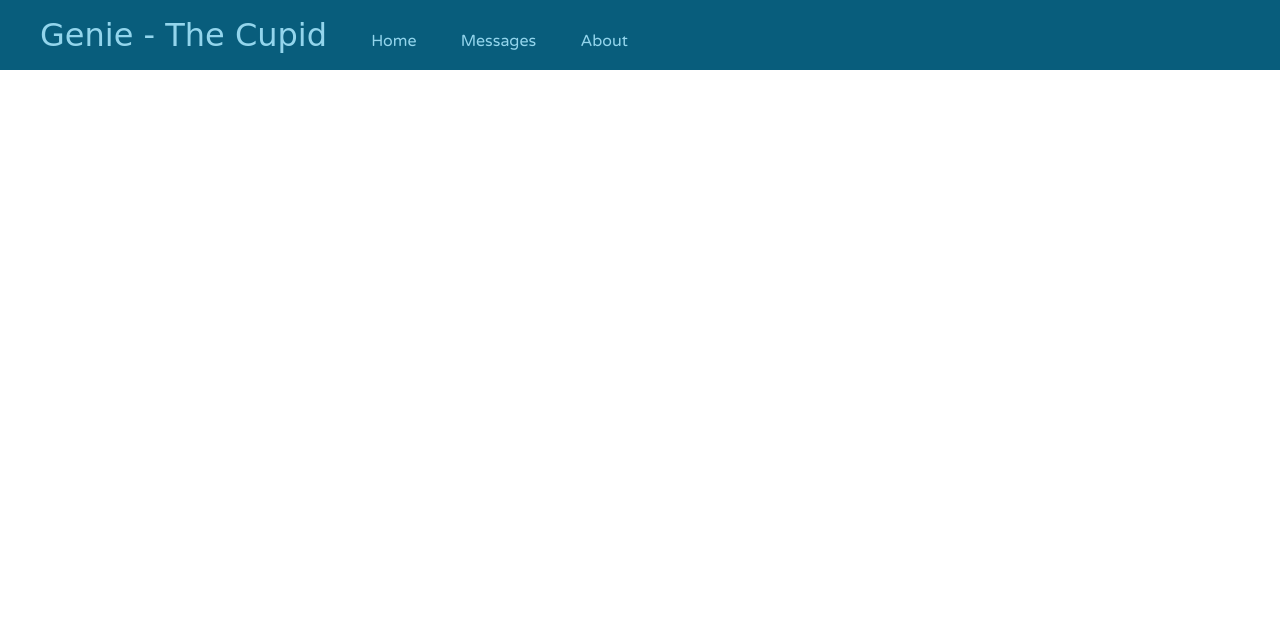
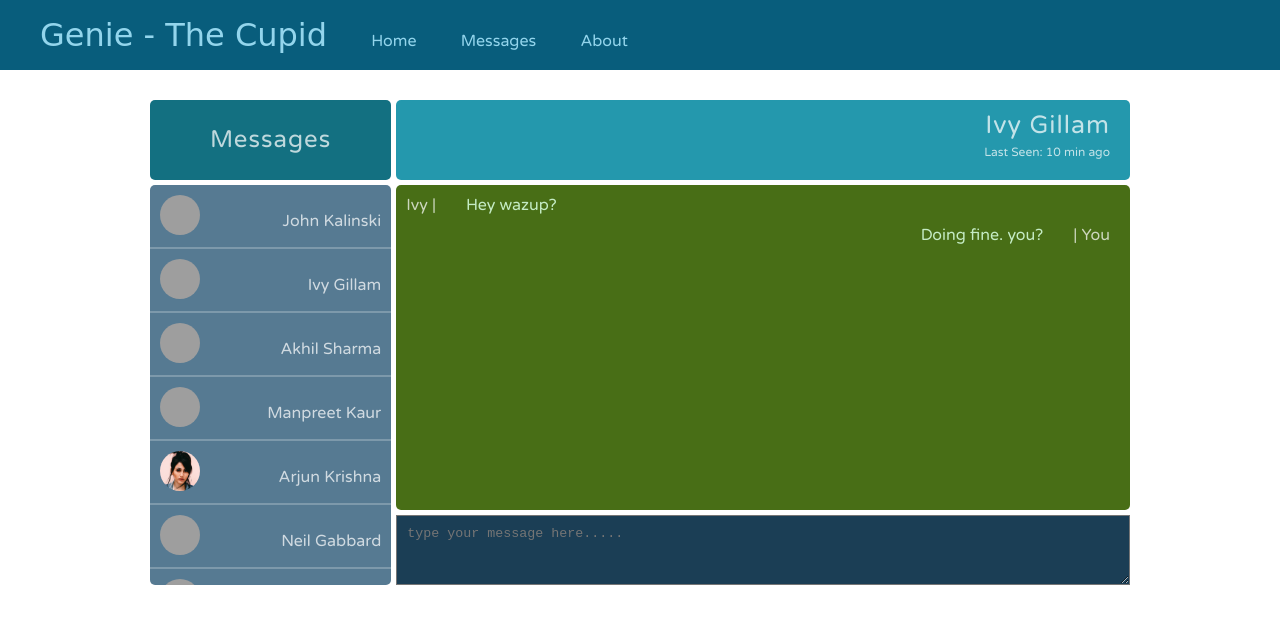
Before and after one commit to arjun1237/genie_the_cupid, a plain HTML site: page Genie - The Cupid/messages.html in a window 1280 px wide. Drawn offline with Linux system fonts and the light colour scheme; grey boxes are pictures that could not be loaded; a web font is replaced by a local one.

Commit message:
completed message page

```diff
--- a/Genie - The Cupid/messages.html
+++ b/Genie - The Cupid/messages.html
@@ -2,7 +2,7 @@
 <head>
     <meta charset="UTF-8">
     <meta name="viewport" content="width=device-width, initial-scale=1.0">
-    <title>Home - The Cupid</title>
+    <title>Messages: Genie - The Cupid</title>
 
     <!-- styles -->
     <link rel="stylesheet" type="text/css" href="styles/main.css">
@@ -30,9 +30,90 @@
     <div class="message-board-top"></div>
 
     <div class="message-board">
-        <div></div>
-        <div></div>
-        <div></div>
-        <div></div>
+        <div id="msg-profile">
+            <h2>Messages</h2>
+        </div>
+        <div id="msg-profile-info">
+            <p>Ivy Gillam</p>
+            <p>Last Seen: 10 min ago</p>
+        </div>
+        <div id='msg-profile-list'>
+            <div class="msg-ind-prof-info">
+                <div class="flt-lft">
+                    <img src="images\brooke-cagle-Nm70URdtf3c-unsplash.jpg" alt="">
+                </div>
+                <div class="flt-rt">
+                    <p>John Kalinski</p>
+                </div>
+                <div class="clear"></div>
+            </div>
+            <div class="msg-ind-prof-info">
+                <div class="flt-lft">
+                    <img src="images\erik-lucatero-d2MSDujJl2g-unsplash.jpg" alt="">
+                </div>
+                <div class="flt-rt">
+                    <p>Ivy Gillam</p>
+                </div>
+                <div class="clear"></div>
+            </div>
+            <div class="msg-ind-prof-info">
+                <div class="flt-lft">
+                    <img src="images\ivana-cajina-dnL6ZIpht2s-unsplash.jpg" alt="">
+                </div>
+                <div class="flt-rt">
+                    <p>Akhil Sharma</p>
+                </div>
+                <div class="clear"></div>
+            </div>
+            <div class="msg-ind-prof-info">
+                <div class="flt-lft">
+                    <img src="images\marius-ciocirlan-vMV6r4VRhJ8-unsplash.jpg" alt="">
+                </div>
+                <div class="flt-rt">
+                    <p>Manpreet Kaur</p>
+                </div>
+                <div class="clear"></div>
+            </div>
+            <div class="msg-ind-prof-info">
+                <div class="flt-lft">
+                    <img src="images\matheus-ferrero-W7b3eDUb_2I-unsplash.jpg" alt="">
+                </div>
+                <div class="flt-rt">
+                    <p>Arjun Krishna</p>
+                </div>
+                <div class="clear"></div>
+            </div>
+            <div class="msg-ind-prof-info">
+                <div class="flt-lft">
+                    <img src="images\michael-dam-mEZ3PoFGs_k-unsplash.jpg" alt="">
+                </div>
+                <div class="flt-rt">
+                    <p>Neil Gabbard</p>
+                </div>
+                <div class="clear"></div>
+            </div>
+            <div class="msg-ind-prof-info">
+                <div class="flt-lft">
+                    <img src="images\roberto-delgado-webb-AxI9niqj_60-unsplash.jpg" alt="">
+                </div>
+                <div class="flt-rt">
+                    <p>Neha Jain</p>
+                </div>
+                <div class="clear"></div>
+            </div>
+        </div>
+        <div id='msg-data'>
+            <div class="msg-container flex-lft">
+                <div>Ivy |</div>
+                <div>Hey wazup?</div>
+            </div>
+            <div class="msg-container flex-rt">
+                <div>| You</div>
+                <div>Doing fine. you?</div>
+            </div>
+        </div>
+        <div id="msg-typer">
+            <textarea placeholder="type your message here....."></textarea>
+        </div>
     </div>
 </html>
--- a/Genie - The Cupid/styles/main.css
+++ b/Genie - The Cupid/styles/main.css
@@ -9,6 +9,18 @@ body{
 
 .flt-lft{
     float: left;
+}
+
+.flt-rt{
+    float: right;
+}
+
+.txt-lft{
+    text-align: left;
+}
+
+.txt-rt{
+    text-align: right;
 }
 
 /* -------------------------------------------------------------------------- */
--- a/Genie - The Cupid/styles/messages.css
+++ b/Genie - The Cupid/styles/messages.css
@@ -4,10 +4,132 @@
 }
 
 .message-board{
+    color: #ffffffb9;
+    margin: 30px auto;
     display: grid;
+    grid-gap: 5px;
+    grid-template-columns: repeat(4, 1fr);
+    grid-auto-rows: 80px 160px 160px 70px;
+    grid-template-areas:
+    "a b b b"
+    "c d d d"
+    "c d d d"
+    "c e e e";
+
+    max-width: 980px;
 }
 
-.message-board-
+#msg-profile{
+    grid-area: a;
+    background-color: #137081;
+}
+
+#msg-profile-info{
+    grid-area: b;
+    background-color: #2498ad;
+}
+
+#msg-profile-list{
+    grid-area: c;
+    background-color: #567a92;
+    overflow-y: auto;
+}
+
+#msg-typer{
+    grid-area: e;
+}
+
+#msg-data{
+    grid-area: d;
+    background-color: #cbd6da;
+}
+
+.message-board > div{
+    /* background-color: teal; */
+    border-radius: 5px;
+}
+
+.message-board h2{
+    font-weight: lighter;
+    text-align: center;
+    margin-top: 25px;
+    letter-spacing: 1px;
+}
+
+#msg-profile-info > p{
+    margin-right: 20px;
+    text-align: right;
+}
+
+#msg-profile-info p:first-of-type{
+    margin-top: 10px;
+    margin-bottom: 0;
+    font-size: 25px;
+    letter-spacing: 1px;
+}
+
+#msg-profile-info p:last-of-type{
+    margin-top: 5px;
+    font-size: 12px;
+}
+
+.msg-ind-prof-info{
+    border-bottom: 2px solid #ffffff3b;
+    cursor: pointer;
+}
+
+.msg-ind-prof-info:hover{
+    background-color: rgb(27, 86, 97);
+}
+
+.msg-ind-prof-info img{
+    width: 40px;
+    height: 40px;
+}
+
+.msg-ind-prof-info > div:first-of-type{
+    border-radius: 40px;
+    overflow: hidden;
+    width: fit-content;
+    margin-left: 10px;
+    margin-top: 10px;
+}
+
+.msg-ind-prof-info > div:nth-last-of-type(2){
+    margin-right: 10px;
+    margin-top: 10px;
+}
+
+#msg-data{
+    background-color: #486e16;
+}
+
+.msg-container{
+    display: flex;
+    margin: 10px 20px 10px 10px;
+}
+
+.flex-lft{
+    flex-direction: row;
+}
+
+.flex-rt{
+    flex-direction: row-reverse;
+}
+
+.msg-container div:last-child{
+    margin-left: 30px;
+    margin-right: 30px;
+    color: #c5ecc5;
+}
+
+#msg-typer > textarea{
+    width: 100%;
+    height: 100%;
+    padding: 10px;
+    background-color: #1b3e55;
+    color: white;
+}
 
 /* ------------------------------------------------------------ */
 
```
Also changed, not shown: Genie - The Cupid/home.html (+1 -2 lines).
